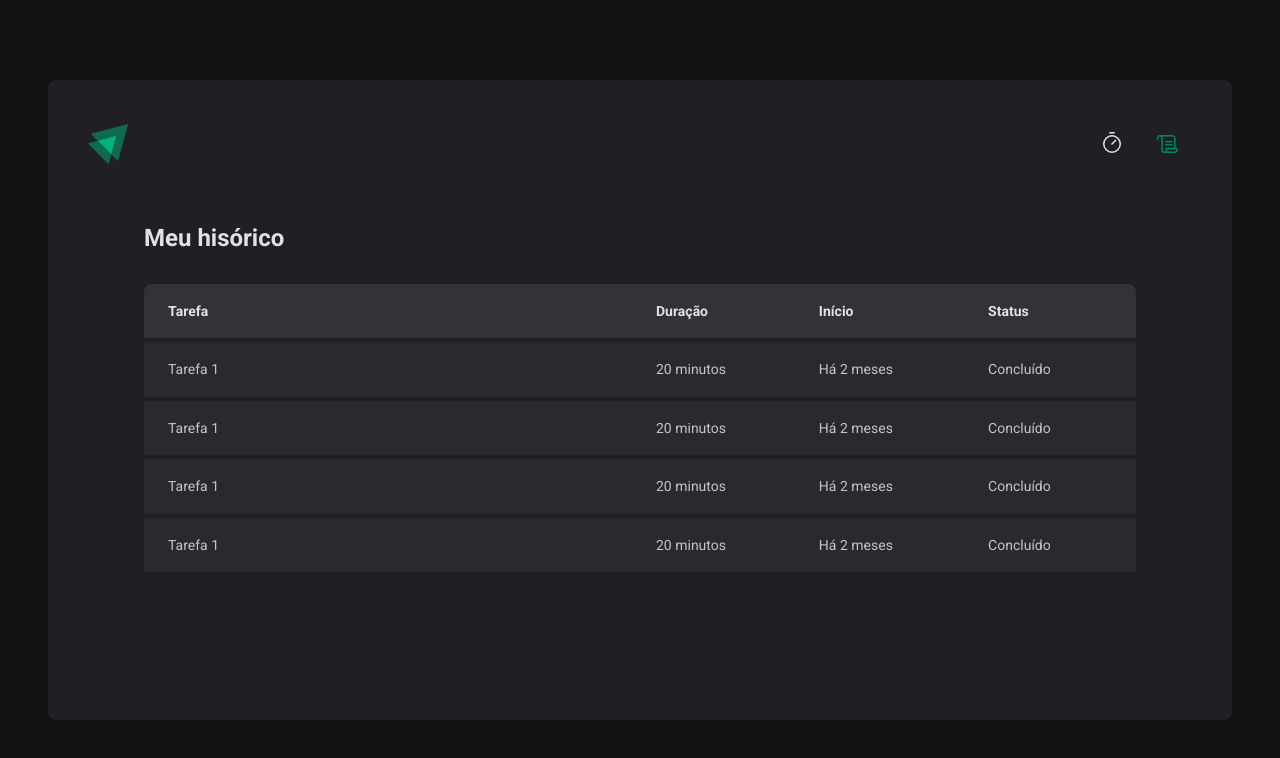
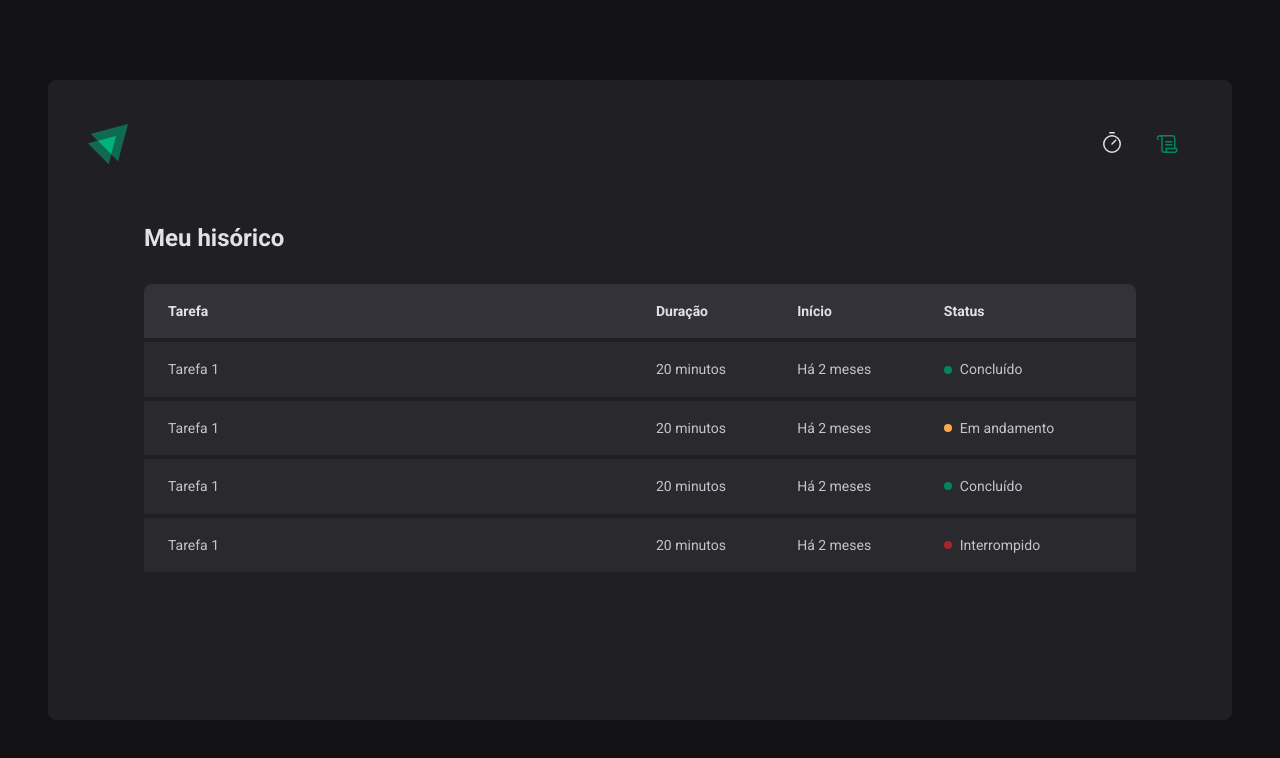
Before and after one commit to carlos3duardo/ignite-timer, a React (Vite) app: page /history in a window 1280 px wide. Shown: the top 758 px of the page. Built offline with nearby package versions, Linux system fonts and the light colour scheme.

Commit message:
Criando um componente para status da tarefa

```diff
--- a/src/pages/History/index.tsx
+++ b/src/pages/History/index.tsx
@@ -1,4 +1,4 @@
-import { HistoryContainer, HistoryList } from './styles'
+import { HistoryContainer, HistoryList, TaskStatus } from './styles'
 
 export function History() {
   return (
@@ -20,25 +20,33 @@
               <td>Tarefa 1</td>
               <td>20 minutos</td>
               <td>Há 2 meses</td>
-              <td>Concluído</td>
+              <td>
+                <TaskStatus statusColor="green">Concluído</TaskStatus>
+              </td>
             </tr>
             <tr>
               <td>Tarefa 1</td>
               <td>20 minutos</td>
               <td>Há 2 meses</td>
-              <td>Concluído</td>
+              <td>
+                <TaskStatus statusColor="yellow">Em andamento</TaskStatus>
+              </td>
             </tr>
             <tr>
               <td>Tarefa 1</td>
               <td>20 minutos</td>
               <td>Há 2 meses</td>
-              <td>Concluído</td>
+              <td>
+                <TaskStatus statusColor="green">Concluído</TaskStatus>
+              </td>
             </tr>
             <tr>
               <td>Tarefa 1</td>
               <td>20 minutos</td>
               <td>Há 2 meses</td>
-              <td>Concluído</td>
+              <td>
+                <TaskStatus statusColor="red">Interrompido</TaskStatus>
+              </td>
             </tr>
           </tbody>
         </table>
--- a/src/pages/History/styles.ts
+++ b/src/pages/History/styles.ts
@@ -64,3 +64,27 @@
     }
   }
 `
+
+const STATUS_COLOR = {
+  green: 'green-500',
+  red: 'red-500',
+  yellow: 'yellow-500',
+} as const
+
+interface TaskStatusProps {
+  statusColor: keyof typeof STATUS_COLOR
+}
+
+export const TaskStatus = styled.span<TaskStatusProps>`
+  display: flex;
+  align-items: center;
+  gap: 0.5rem;
+
+  &::before {
+    content: '';
+    width: 0.5rem;
+    height: 0.5rem;
+    border-radius: 50%;
+    background: ${(props) => props.theme[STATUS_COLOR[props.statusColor]]};
+  }
+`
```
